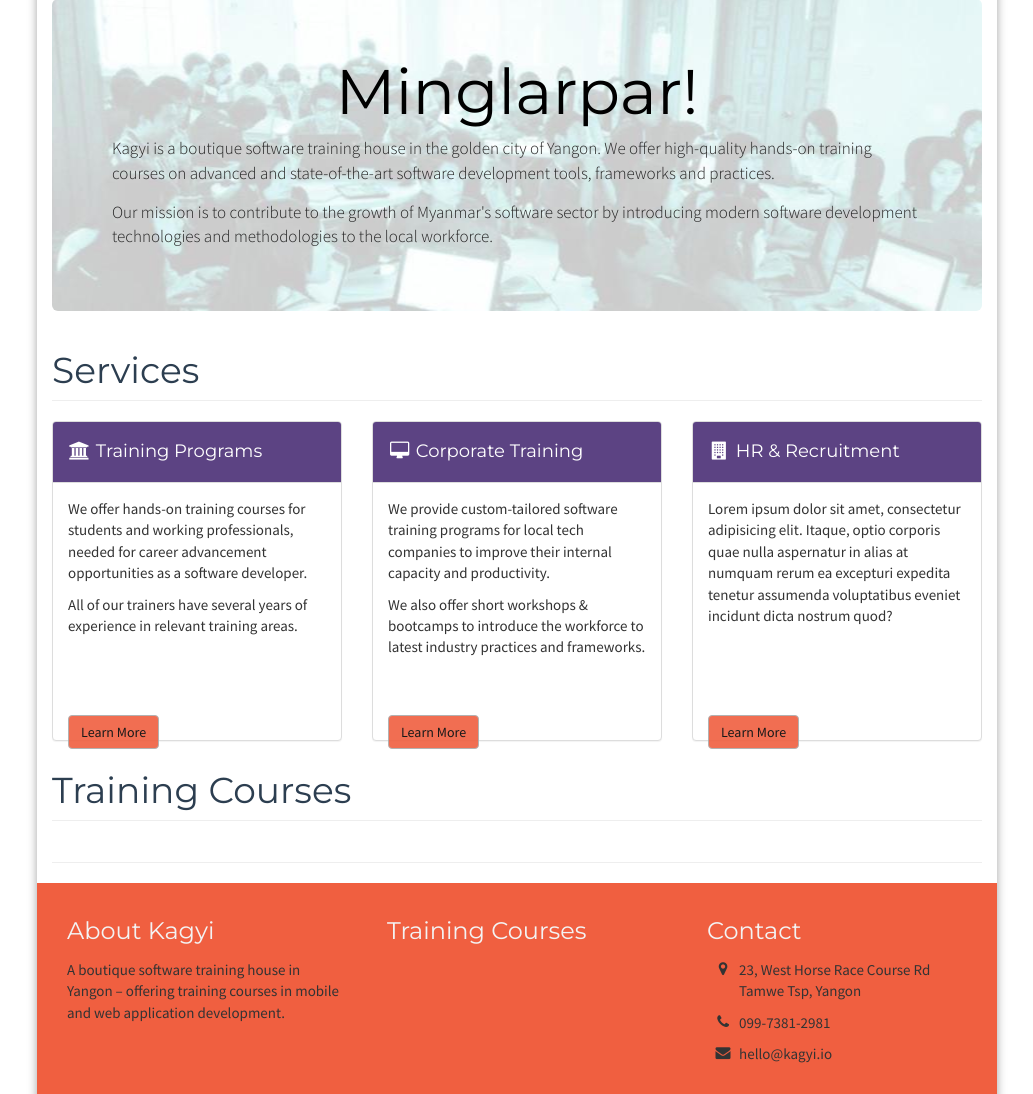
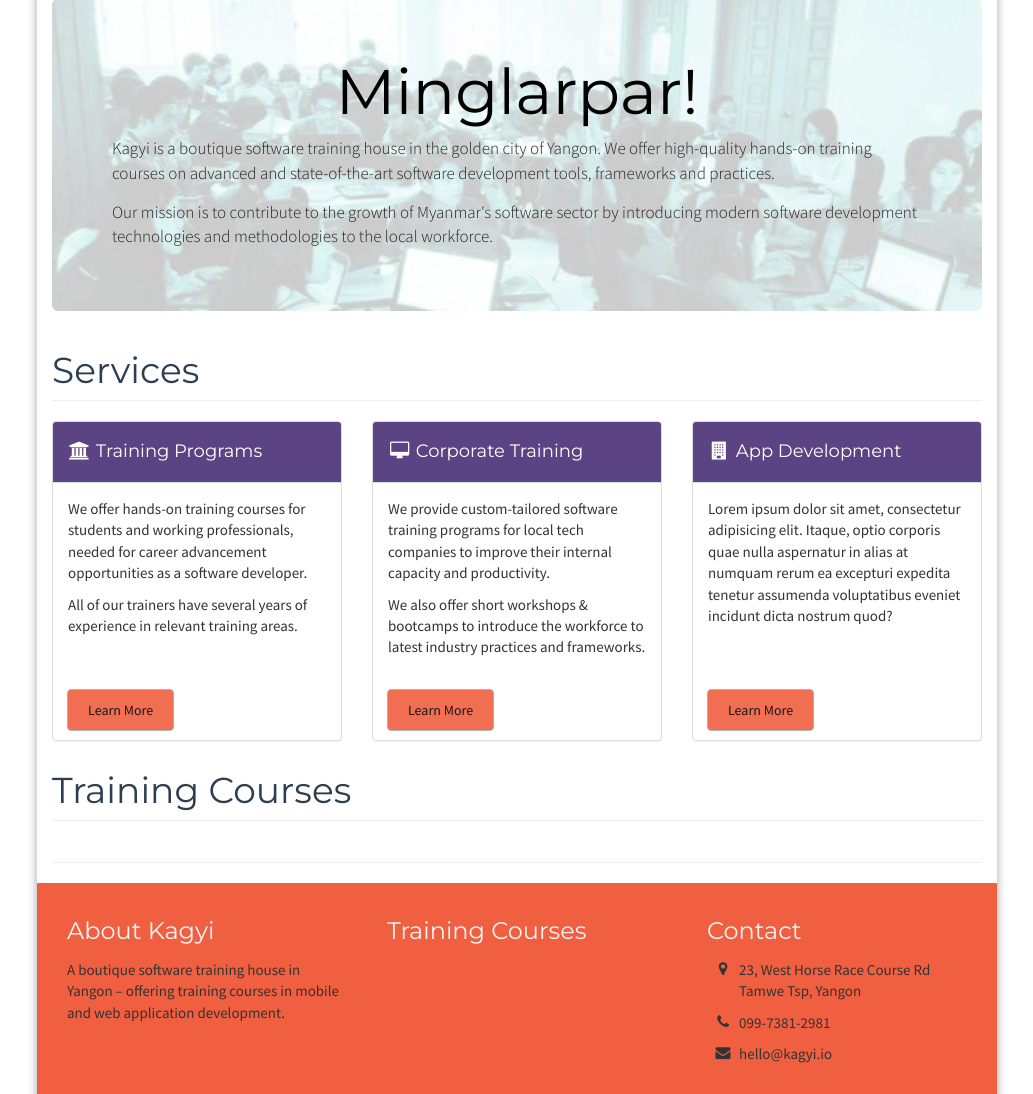
Before and after one commit to Kagyi/kagyi.io, a Python web app: template templates/index.html in a window 1280 px wide. Shown: the part 217-1311 px from the top of the page, without its empty margins (123-1156 px from the left). Run offline with Jinja, Linux system fonts and the light colour scheme; the template is opened without the code that fills it, so the values that code supplies are empty; some libraries are stand-ins or nearby versions.

Commit message:
fixed buttons

```diff
--- a/static/css/modern-business.css
+++ b/static/css/modern-business.css
@@ -36,6 +36,7 @@ body {
     border-color: #aaa;
     color: #000;
     opacity: 0.9;
+    padding: 10px 20px 10px 20px;
 }
 
 .btn-default:focus,
@@ -48,8 +49,8 @@ body {
 
 .btn-bottom {
     position:absolute;
-    bottom: 5px;
-    margin-bottom: 7px;
+    bottom: 30px;
+    left: 30px;
 }
 
 /* Home Page Carousel */
--- a/templates/section_services.html
+++ b/templates/section_services.html
@@ -38,14 +38,14 @@
   <div class="col-md-4">
     <div class="panel panel-default">
       <div class="panel-heading">
-        <h4><i class="fa fa-fw fa-building"></i> HR & Recruitment</h4>
+        <h4><i class="fa fa-fw fa-building"></i> App Development</h4>
       </div>
       <div class="panel-body">
 	<p>
 	  Lorem ipsum dolor sit amet, consectetur adipisicing elit. Itaque, optio corporis quae nulla aspernatur in alias at numquam rerum ea excepturi expedita tenetur assumenda voluptatibus eveniet incidunt dicta nostrum quod?
 	</p>
-        <a href="#" class="btn btn-default btn-bottom">Learn More</a>
       </div>
+      <a href="#" class="btn btn-default btn-bottom">Learn More</a>
     </div>
   </div>
 
```
